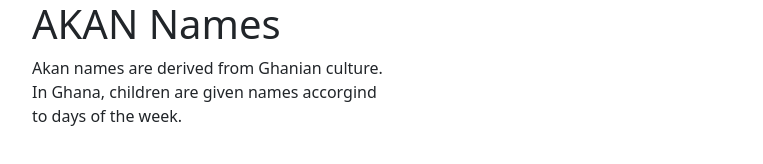
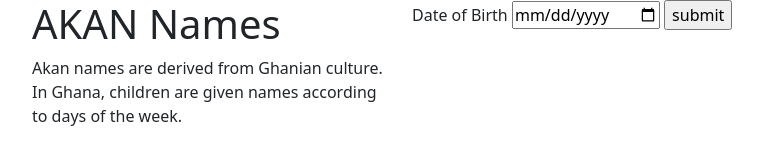
Before and after one commit to WPurity/AKAN-Names, a plain HTML site: page index.html in a window 1280 px wide. Shown: the whole page, without its empty margins (50-813 px from the left). Drawn offline with nearby package versions, Linux system fonts and the light colour scheme.

Commit message:
Coded message

```diff
--- a/index.html
+++ b/index.html
@@ -14,10 +14,14 @@
         <div class="row">
             <div class="col">
                 <h1>AKAN Names</h1>
-                <p>Akan names are derived from Ghanian culture. In Ghana, children are given names accorgind to days of the week.</p>
+                <p>Akan names are derived from Ghanian culture. In Ghana, children are given names according to days of the week.</p>
             </div>
             <div class="col">
-
+              <form action="">
+                  <label for="">Date of Birth</label>
+                  <input type="date" name="date" id="date" required>
+                  <input type="submit" value="submit">
+              </form>
             </div>
             <div class="col"></div>
         </div>
```
